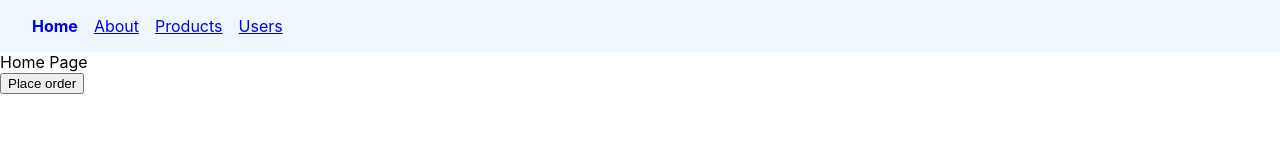
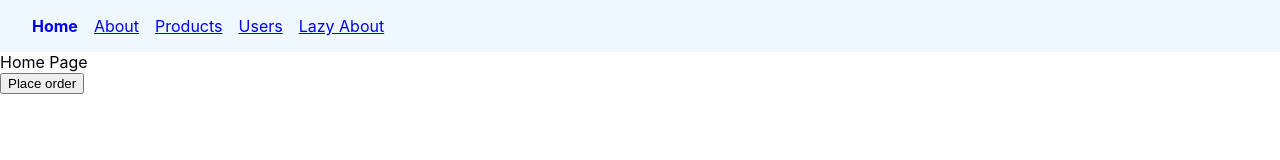
Before and after one commit to CharuMight/react-router-notes, a React (Create React App) app: page / in a window 1280 px wide. Shown: the top 160 px of the page. Built offline with nearby package versions, Linux system fonts and the light colour scheme.

Commit message:
codesplitting via lazy loading through dynamic imports and suspense

```diff
--- a/src/App.js
+++ b/src/App.js
@@ -10,6 +10,9 @@ import New from './components/New';
 import Users from './components/users/Users';
 import Admin from './components/users/Admin';
 import UserDetails from './components/users/UserDetails';
+import React, { Suspense } from 'react';
+
+const LazyAbout = React.lazy(() => import("./components/About"));
 
 function App() {
   return (
@@ -21,6 +24,7 @@ function App() {
 
         <Route path='/' element={<Home />} />
         <Route path='about' element={<About />} />
+
         <Route path='order-summary' element={<OrderSummary />} />
 
         {/* Nested routes to switch view of portion of a page */}
@@ -37,6 +41,12 @@ function App() {
             <Route path='admin' element={<Admin />} />
         </Route>
 
+        <Route path='lazy-about' element={
+          <Suspense fallback={<h3>Loading...🔆</h3>}>
+            <LazyAbout />
+          </Suspense>}
+        />
+
         <Route path='*' element={<NotFound />}></Route>
       </Routes>
 
--- a/src/components/NavBar.jsx
+++ b/src/components/NavBar.jsx
@@ -18,6 +18,8 @@ const NavBar = () => {
             <NavLink style={navLinkStyle} to="/about">About</NavLink>
             <NavLink style={navLinkStyle} to="/products">Products</NavLink>
             <NavLink style={navLinkStyle} to="/users">Users</NavLink>
+
+            <NavLink style={navLinkStyle} to="/lazy-about">Lazy About</NavLink>
         </nav>
     );
 };
```
